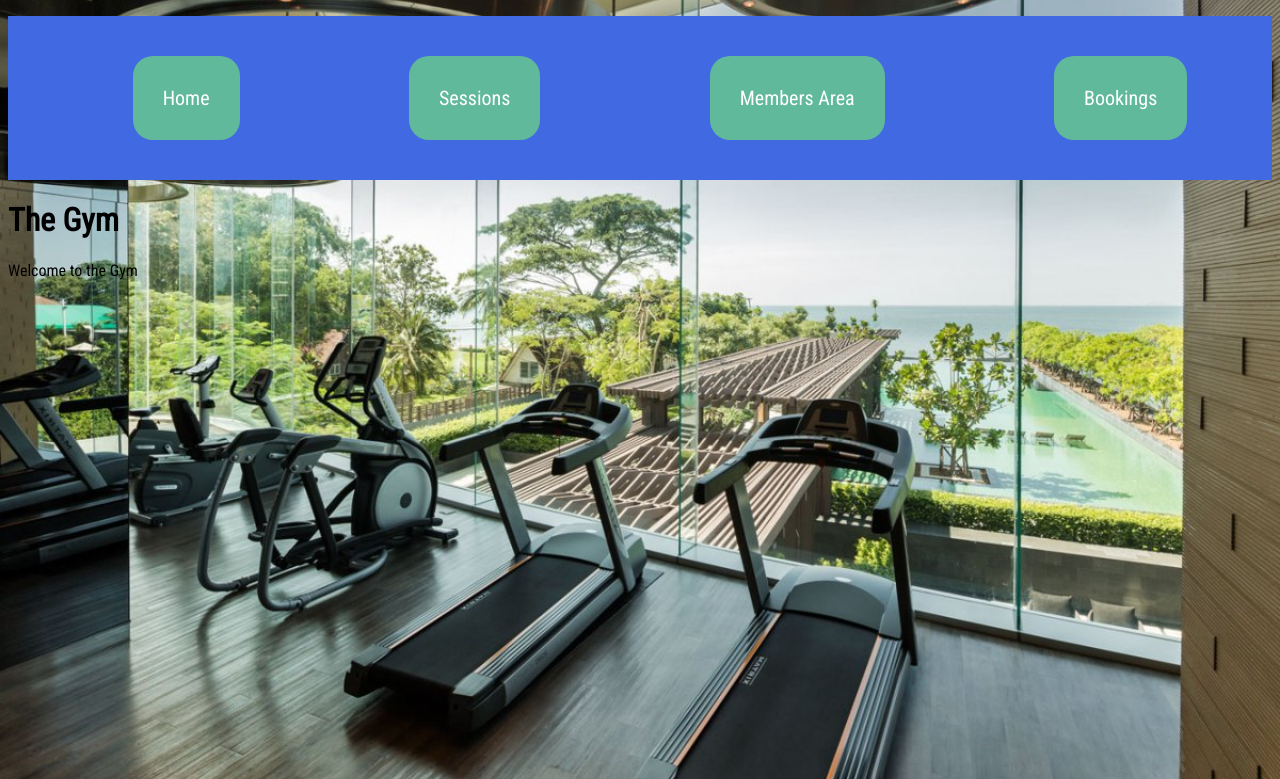
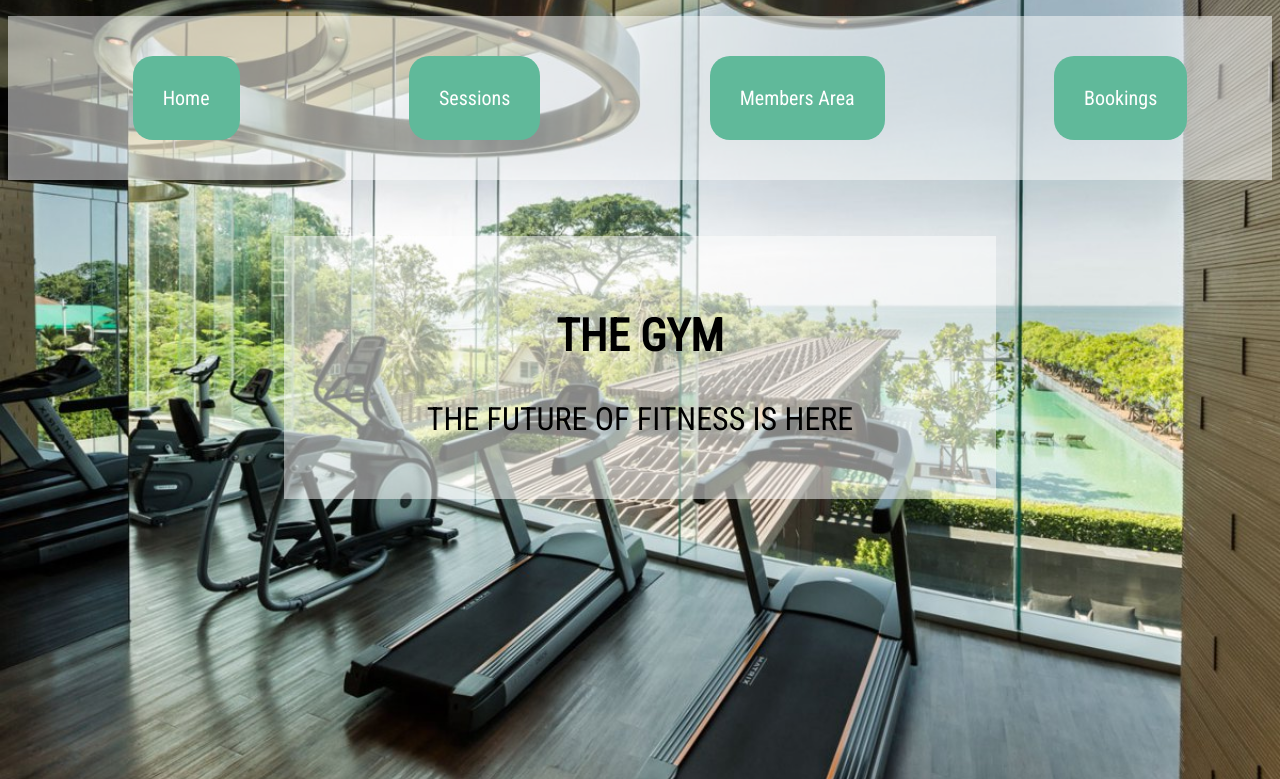
Before and after one commit to nls20/Gym_App_Project, a Flask app: page / in a window 1280 px wide. Shown: the top 779 px of the page. Run offline with Flask 2, Linux system fonts and the light colour scheme.

Commit message:
New background image and homepage styling

```diff
--- a/static/css/header.css
+++ b/static/css/header.css
@@ -1,6 +1,6 @@
 .main-nav {
     display: flex;
-    background-color: royalblue;
+    background-color: rgba(255, 255, 255, 0.5);
   }
 
 .main-nav li {
--- a/static/css/home.css
+++ b/static/css/home.css
@@ -1,9 +1,38 @@
- /* .background-nav a {
-    background: url('/static/images/menu/gym.jpg');
-    height: 600px;
-    background-position: center;
+.gym {
+    background-color: rgba(255, 255, 255, 0.5);
+}
+
+.favourite {
+    position:relative;
+    display: flex;
+    flex-wrap: wrap;
+    justify-content: space-evenly;
+}
+
+.gym {
+    height: auto;
+    width: 50%;
+    background-size: auto;
     background-repeat: no-repeat;
-    background-size: cover;
- } */
-/*
-    main-nav li a */
+    background-position: center center;
+    margin: 40px;
+    padding: 40px;
+}
+
+.gym-text h1 {
+    font-size: 3.5vw;
+    font-weight: 600;
+    text-align: center;
+    color: black;
+    margin-top: 33px;
+    margin-bottom: 49px;
+  }
+
+.gym-text p {
+    font-size: 2.5vw;
+    text-align: center;
+    font-weight: 400;
+    line-height: .5;
+    color: black;
+    margin-bottom: 5;
+  }
--- a/templates/index.html
+++ b/templates/index.html
@@ -1,7 +1,15 @@
 {% extends 'base.html' %}
 
 {% block content %}
-<h1>The Gym</h1>
+<section class="favourite">
+<article class="gym">
+<div class="container">
+<div class="gym-text">
+<h1>THE GYM</h1>
 
-<p>Welcome to the Gym</p>
+<p>THE FUTURE OF FITNESS IS HERE</p>
+</div>
+</div>
+</article>
+</section>
 {% endblock %}
```
Also changed, not shown: static/css/style.css (+5 -6 lines).
